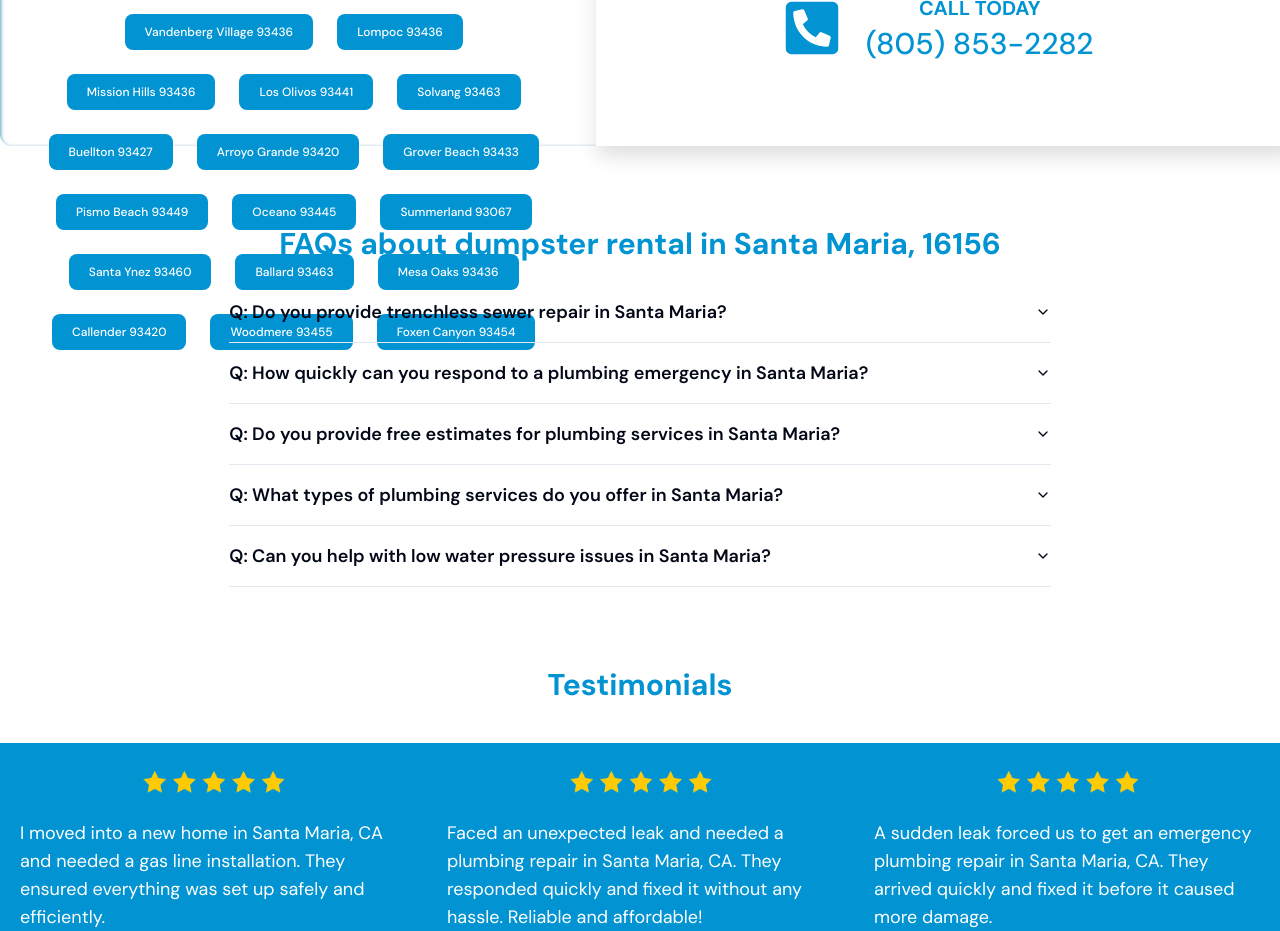
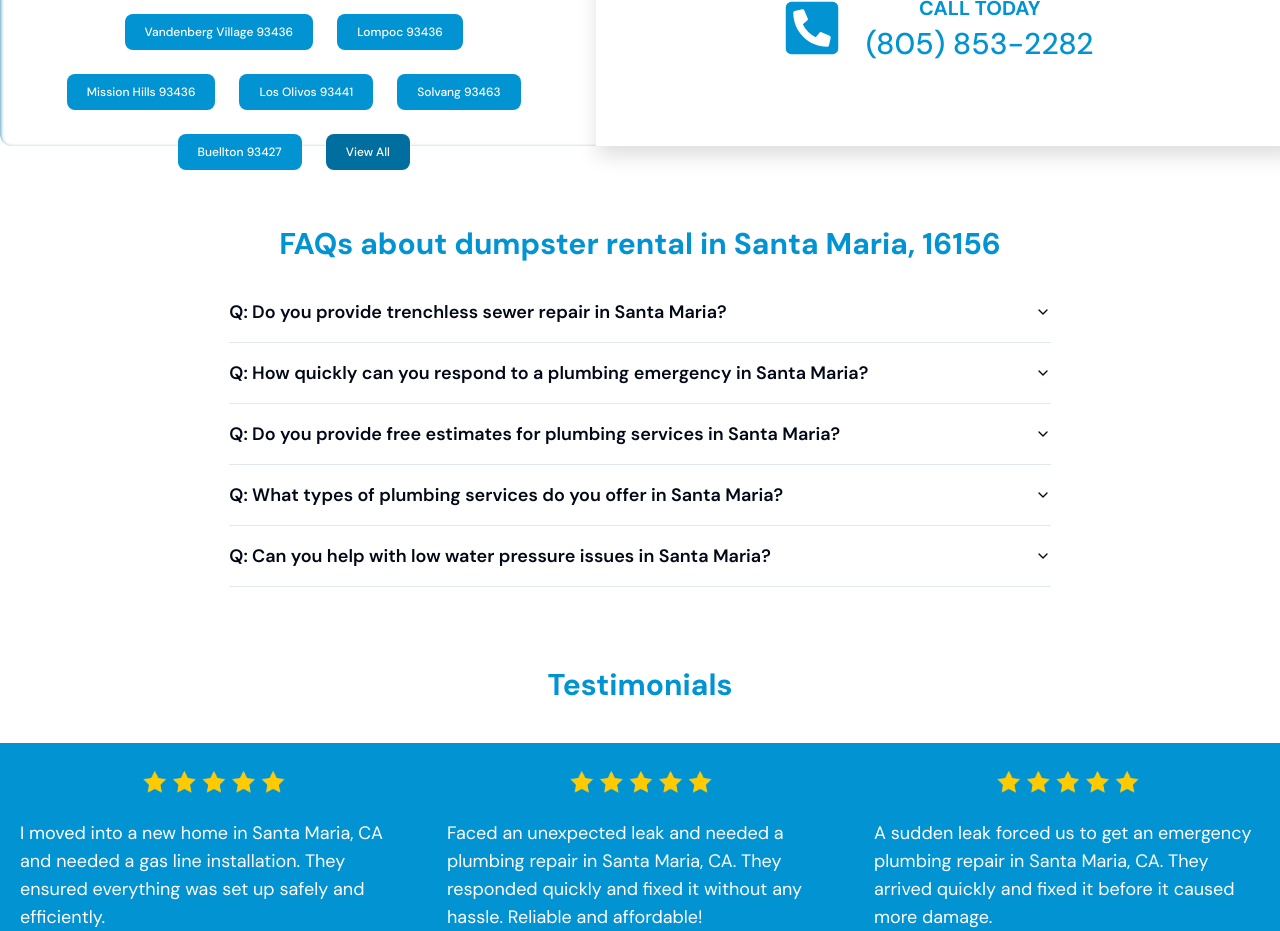
Before and after one commit to kingsdigitall/http-alvaradoplumbingsantamaria.com-, a Next.js app: page / in a window 1280 px wide. Shown: the part 5680-6611 px from the top of the page. Built offline with nearby package versions, Linux system fonts and the light colour scheme.

Commit message:
Fix: Home Page CTA

```diff
--- a/app/components/Widgets/AreaWeServe.tsx
+++ b/app/components/Widgets/AreaWeServe.tsx
@@ -5,7 +5,7 @@
 
 const AreaWeServe = ({ slugs }: any) => {
   const [showAll, setShowAll] = useState(false);
-  const initialCount = 30;
+  const initialCount = 15;
 
   const handleReadMore = () => {
     setShowAll(true);
@@ -24,9 +24,7 @@
           return (
             <div className="" key={index}>
               <a href={`/areas-we-serve/${City.slug}`} className="text-center">
-                <h3
-                  className="mb-2 me-2 rounded-lg bg-main px-5 py-2.5 text-xs font-medium text-white hover:bg-main/90 focus:outline-none focus:ring-4 focus:ring-gray-300 dark:border-gray-700 dark:bg-gray-800 dark:hover:bg-gray-700 dark:focus:ring-gray-700"
-                >
+                <h3 className="mb-2 me-2 rounded-lg bg-main px-5 py-2.5 text-xs font-medium text-white hover:bg-main/90 focus:outline-none focus:ring-4 focus:ring-gray-300 dark:border-gray-700 dark:bg-gray-800 dark:hover:bg-gray-700 dark:focus:ring-gray-700">
                   {City.name}{" "}
                   {City.zipCodes && ` ${City.zipCodes.split("|")[0]}`}
                 </h3>
@@ -35,12 +33,11 @@
           );
         })}
       {!showAll && slugs.length > initialCount && (
-        <button
-          onClick={handleReadMore}
-          className="mb-2 me-2 rounded-lg bg-minor px-5 py-2.5 text-xs font-medium text-white hover:bg-minor/90 focus:outline-none focus:ring-4 focus:ring-gray-300 dark:border-gray-700 dark:bg-gray-800 dark:hover:bg-gray-700 dark:focus:ring-gray-700"
-        >
-          View All
-        </button>
+        <a href="/area-we-serve">
+          <button className="mb-2 me-2 rounded-lg bg-minor px-5 py-2.5 text-xs font-medium text-white hover:bg-minor/90 focus:outline-none focus:ring-4 focus:ring-gray-300 dark:border-gray-700 dark:bg-gray-800 dark:hover:bg-gray-700 dark:focus:ring-gray-700">
+            View All
+          </button>
+        </a>
       )}
       {showAll && (
         <button
```
